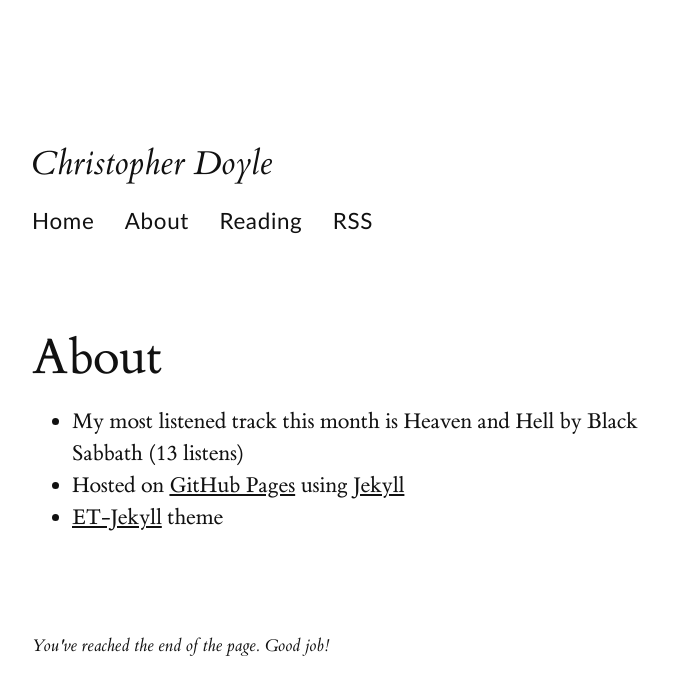
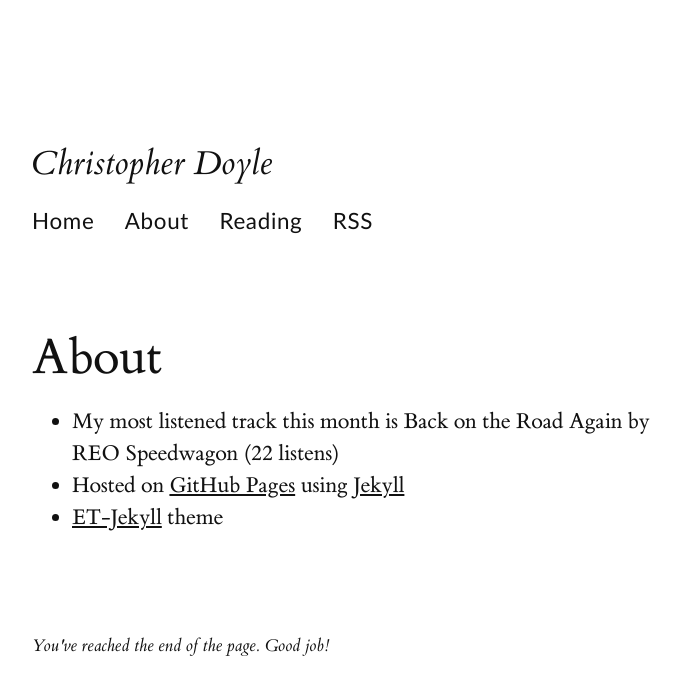
Before and after one commit to christopherdoyle/christopherdoyle.github.io, a Jekyll site: the page built from about.md, in a window 1280 px wide. Shown: the top 695 px of the page, without its empty margins (128-807 px from the left). Built offline with Jekyll 4.4.1, drawn with Linux system fonts in a browser that asks for light colours.

Commit message:
Updated config with latest top track from last.fm

```diff
--- a/_config.yml
+++ b/_config.yml
@@ -10,7 +10,7 @@ sass:
   style: compressed
 title: Christopher Doyle
 top_track:
-  artist: Black Sabbath
-  name: Heaven and Hell
-  playcount: 13
+  artist: REO Speedwagon
+  name: Back on the Road Again
+  playcount: 22
 url: https://christopherdoyle.github.io/
```
